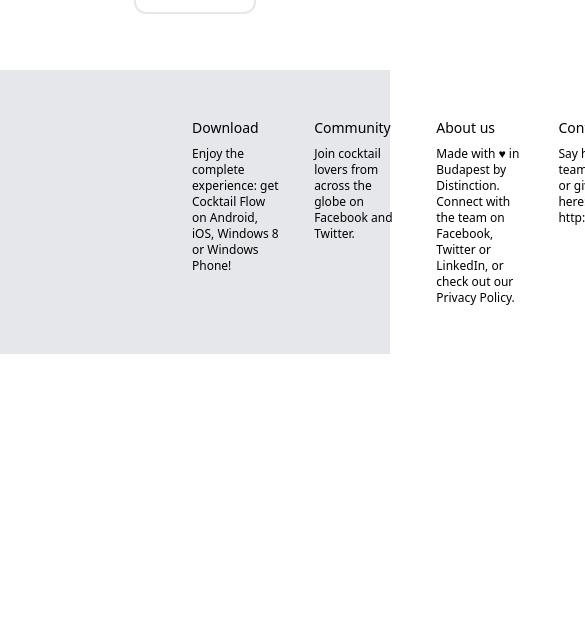
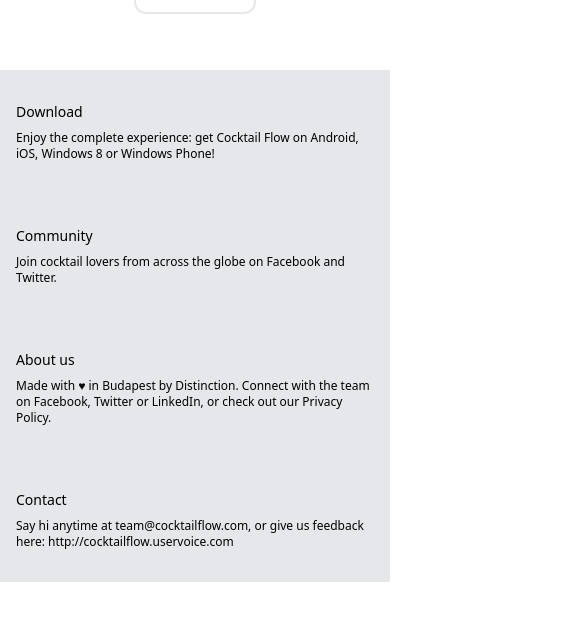
Before and after one commit to NgQHung/cocktail-app-typescript, a React (Create React App) app in the folder frontend/: page / in a window 390 px wide. Shown: the part 207-828 px from the top of the page, 585 px wide, since content can reach past the window. Built offline with nearby package versions, Linux system fonts and the light colour scheme; no server answers.

Commit message:
footer responsive

```diff
--- a/frontend/src/Layouts/Footer.tsx
+++ b/frontend/src/Layouts/Footer.tsx
@@ -3,28 +3,30 @@
 const Footer = () => {
     return (
         <div className="flex w-full bg-gray-200">
-            <ul className="flex justify-center text-xs pl-48 pr-48 pt-12 pb-12">
-                <li className="w-1/4 mr-8">
+            <ul className="flex flex-wrap text-xs sm:px-8 sm:py-12 ">
+                <li className="sm:w-1/4 py-8 px-4">
                     <h2 className="text-sm mb-2 ">Download</h2>
-                    <p>
+                    <p className="break-words">
                         Enjoy the complete experience: get Cocktail Flow on Android, iOS, Windows 8
                         or Windows Phone!
                     </p>
                 </li>
-                <li className="w-1/4 mr-8">
-                    <h2 className="text-sm mb-2">Community</h2>
-                    <p>Join cocktail lovers from across the globe on Facebook and Twitter.</p>
+                <li className="sm:w-1/4 py-8 px-4">
+                    <h2 className="text-sm mb-2 ">Community</h2>
+                    <p className="break-words">
+                        Join cocktail lovers from across the globe on Facebook and Twitter.
+                    </p>
                 </li>
-                <li className="w-1/4 mr-8">
+                <li className="sm:w-1/4 py-8 px-4">
                     <h2 className="text-sm mb-2">About us</h2>
-                    <p>
+                    <p className="break-words">
                         Made with ♥︎ in Budapest by Distinction. Connect with the team on Facebook,
                         Twitter or LinkedIn, or check out our Privacy Policy.
                     </p>
                 </li>
-                <li className="w-1/4 ">
+                <li className="sm:w-1/4 py-8 px-4 ">
                     <h2 className="text-sm mb-2">Contact</h2>
-                    <p>
+                    <p className="break-words">
                         Say hi anytime at team@cocktailflow.com, or give us feedback here:
                         http://cocktailflow.uservoice.com
                     </p>
--- a/frontend/src/Layouts/Header.tsx
+++ b/frontend/src/Layouts/Header.tsx
@@ -47,7 +47,7 @@
                         <Link onClick={navigationClicked} to="/">
                             <img
                                 className="w-12"
-                                src="https://banner2.cleanpng.com/20180708/bs/kisspng-bacardi-cocktail-martini-cocktail-glass-logo-cocktail-logo-5b42630719a652.9189521615310773831051.jpg"
+                                src="https://i.pinimg.com/originals/b8/6f/67/b86f67625bc4f99d4b3acfd7992b3c09.png"
                                 alt="logo"
                             />
                         </Link>
--- a/frontend/src/components/Search/Search.tsx
+++ b/frontend/src/components/Search/Search.tsx
@@ -112,7 +112,7 @@
                 </div>
 
                 <div
-                    className="flex cursor-pointer hover:bg-gray-100 pl-2 pr-2 hover:text-red-500 text-2xl"
+                    className="flex cursor-pointer pl-2 pr-2 hover:text-red-500 text-2xl"
                     onClick={closeSearchHandler}
                 >
                     {searchClicked && <FontAwesomeIcon icon={faXmark} />}
```
